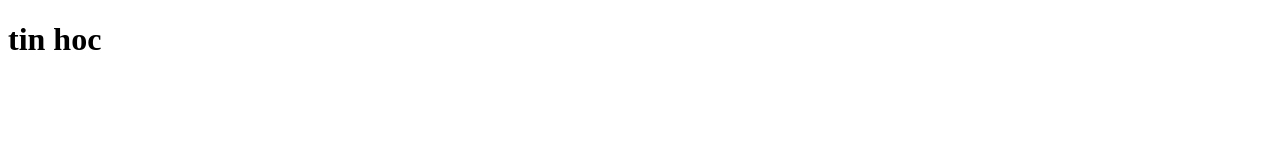
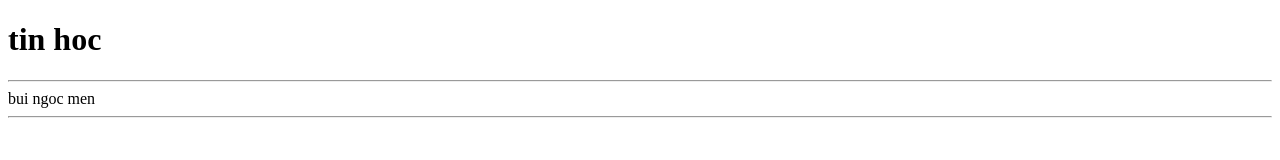
Before and after one commit to buingocmen001/tinhocviet99.io, a plain HTML site: page index.html in a window 1280 px wide. Drawn offline with Linux system fonts and the light colour scheme.

Commit message:
key ten lan 2

```diff
--- a/index.html
+++ b/index.html
@@ -7,5 +7,6 @@
 </head>
 <body>
     <h1>tin hoc</h1>
+    <hr>bui ngoc men<hr>
 </body>
 </html>
```
